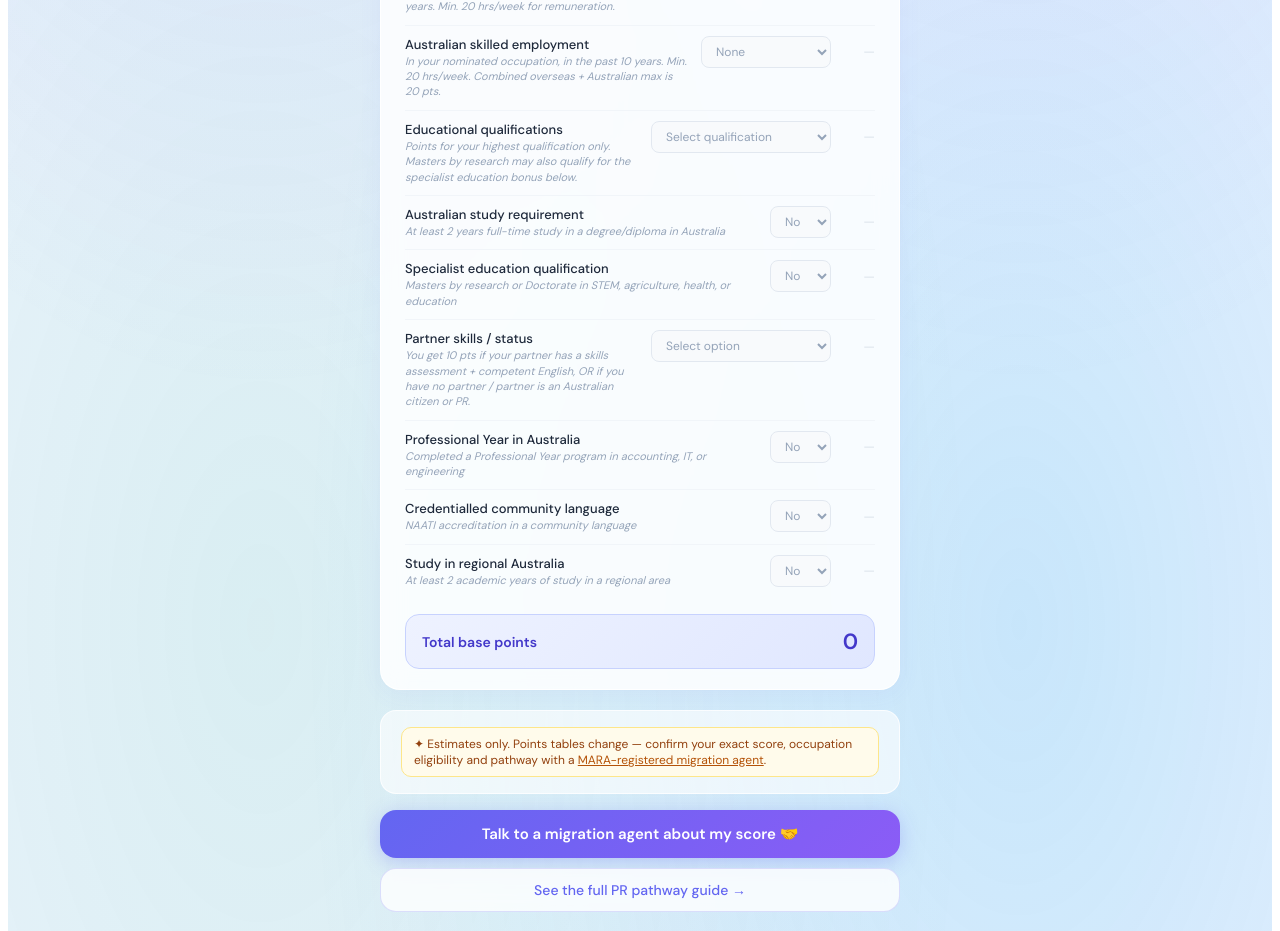
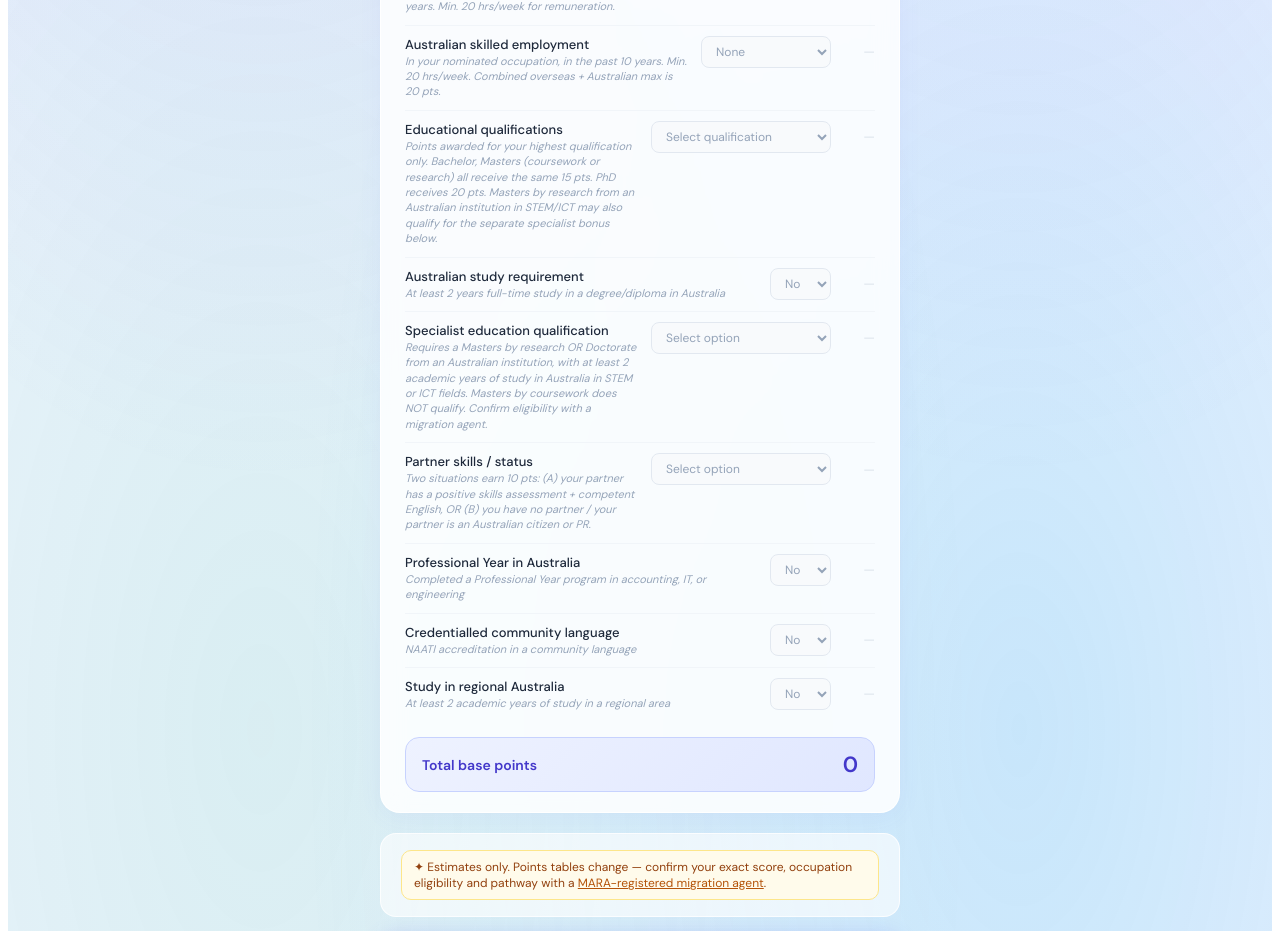
Before and after one commit to abh677225-eng/arvogo-landing, a Next.js app: page /visa/points in a window 1280 px wide. Shown: the part 1374-2305 px from the top of the page. Built offline with nearby package versions, Linux system fonts and the light colour scheme.

Commit message:
apply points calculator fixes - education, partner, specialist

```diff
--- a/app/visa/points/page.tsx
+++ b/app/visa/points/page.tsx
@@ -59,14 +59,12 @@ const POINTS_CATEGORIES = [
   },
   {
     key: "education", label: "Educational qualifications",
-    hint: "Points for your highest qualification only. Masters by research may also qualify for the specialist education bonus below.",
+    hint: "Points awarded for your highest qualification only. Bachelor, Masters (coursework or research) all receive the same 15 pts. PhD receives 20 pts. Masters by research from an Australian institution in STEM/ICT may also qualify for the separate specialist bonus below.",
     options: [
       { label: "Select qualification", points: -1 },
       { label: "No recognised qualification", points: 0 },
       { label: "Diploma or trade qualification", points: 10 },
-      { label: "Bachelor degree", points: 15 },
-      { label: "Masters by coursework", points: 15 },
-      { label: "Masters by research", points: 15 },
+      { label: "Bachelor degree / Masters (coursework or research) / Honours", points: 15 },
       { label: "Doctorate (PhD)", points: 20 },
     ],
   },
@@ -80,20 +78,21 @@ const POINTS_CATEGORIES = [
   },
   {
     key: "specialist_education", label: "Specialist education qualification",
-    hint: "Masters by research or Doctorate in STEM, agriculture, health, or education",
+    hint: "Requires a Masters by research OR Doctorate from an Australian institution, with at least 2 academic years of study in Australia in STEM or ICT fields. Masters by coursework does NOT qualify. Confirm eligibility with a migration agent.",
     options: [
-      { label: "No", points: 0 },
-      { label: "Yes", points: 10 },
+      { label: "Select option", points: -1 },
+      { label: "No — or not from an Australian institution in STEM/ICT", points: 0 },
+      { label: "Yes — Masters by research or PhD, 2+ years at Australian institution in STEM/ICT", points: 10 },
     ],
   },
   {
     key: "partner", label: "Partner skills / status",
-    hint: "You get 10 pts if your partner has a skills assessment + competent English, OR if you have no partner / partner is an Australian citizen or PR.",
+    hint: "Two situations earn 10 pts: (A) your partner has a positive skills assessment + competent English, OR (B) you have no partner / your partner is an Australian citizen or PR.",
     options: [
       { label: "Select option", points: -1 },
-      { label: "Partner has skills assessment + competent English", points: 10 },
-      { label: "No partner, or partner is Australian citizen / PR", points: 10 },
-      { label: "Partner does not meet skills or English requirements", points: 0 },
+      { label: "(A) Partner has skills assessment + competent English — 10 pts", points: 10 },
+      { label: "(B) No partner, or partner is Australian citizen / PR — 10 pts", points: 10 },
+      { label: "Partner does not meet the above — 0 pts", points: 0 },
     ],
   },
   {
@@ -145,6 +144,7 @@ function getViabilityLabel(baseScore: number, visaBonus: number): { label: strin
 export default function VisaPointsCalculator() {
   const router = useRouter();
   const [scores, setScores] = useState<Record<string, number>>(DEFAULTS);
+  const [selectedLabels, setSelectedLabels] = useState<Record<string, string>>({});
 
   const baseScore = Object.values(scores).filter(v => v >= 0).reduce((a, b) => a + b, 0);
   const score189 = baseScore;
@@ -251,12 +251,17 @@ export default function VisaPointsCalculator() {
                 </div>
                 <div style={{ display: "flex", alignItems: "center", gap: 8, flexShrink: 0 }}>
                   <select
-                    value={scores[cat.key]}
-                    onChange={e => setScores(prev => ({ ...prev, [cat.key]: parseInt(e.target.value) }))}
+                    value={selectedLabels[cat.key] ?? ""}
+                    onChange={e => {
+                      const label = e.target.value;
+                      const opt = cat.options.find(o => o.label === label);
+                      setSelectedLabels(prev => ({ ...prev, [cat.key]: label }));
+                      setScores(prev => ({ ...prev, [cat.key]: opt ? opt.points : -1 }));
+                    }}
                     style={{ padding: "6px 10px", borderRadius: 8, border: `1.5px solid ${scores[cat.key] === -1 ? "#e2e8f0" : "#a5b4fc"}`, fontSize: 12, fontFamily: "inherit", background: scores[cat.key] === -1 ? "#f8fafc" : "#f5f3ff", color: scores[cat.key] === -1 ? "#94a3b8" : "#1e293b", outline: "none", maxWidth: 180 }}
                   >
                     {cat.options.map(opt => (
-                      <option key={opt.label} value={opt.points}>{opt.label}</option>
+                      <option key={opt.label} value={opt.label}>{opt.label}</option>
                     ))}
                   </select>
                   <span style={{ fontSize: 13, fontWeight: 700, color: scores[cat.key] > 0 ? "#6366f1" : scores[cat.key] === 0 ? "#94a3b8" : "#e2e8f0", minWidth: 36, textAlign: "right" }}>
```
